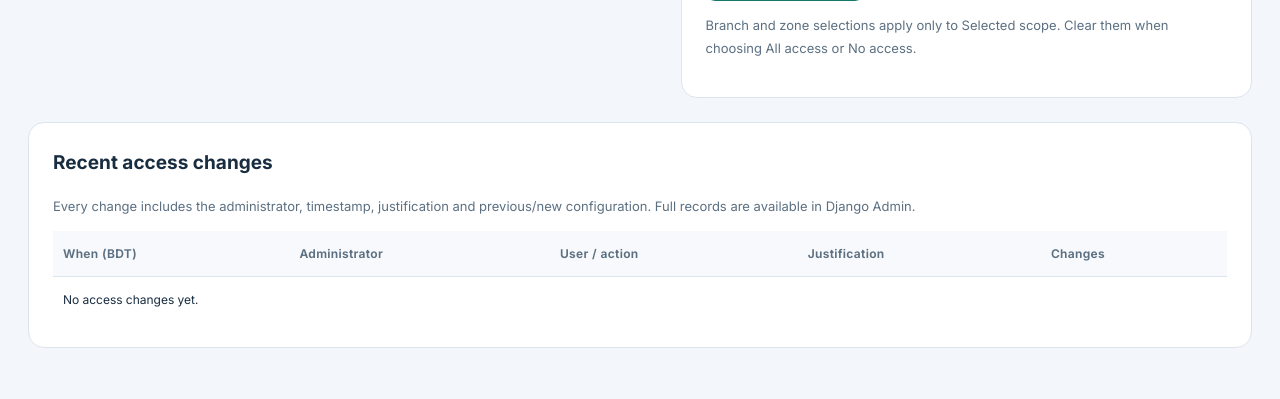
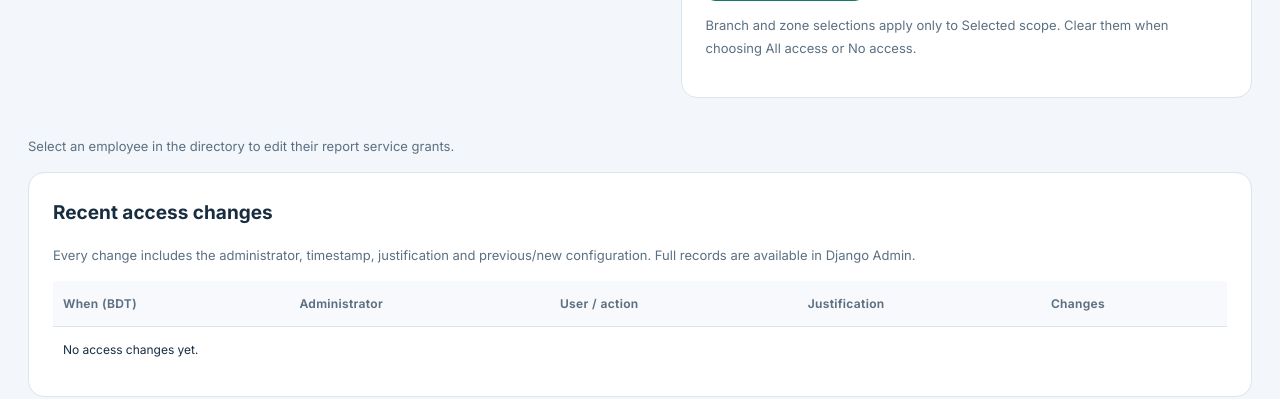
Before and after one commit to burodw1024/cloud, a Django app: page /agentic/data-access/ in a window 1280 px wide. Shown: the part 1030-1429 px from the top of the page. Before the commit the page ends 1378 px from the top, so only its background shows below. Run offline with Django 4.2, Linux system fonts and the light colour scheme; the visitor is signed in with stand-in values (Sample User, id 1); data comes from the database, SQL or seed files in the repository; data that the repository does not hold is empty.

Commit message:
Expose report service grants in employee User access

```diff
--- a/agentic_ai/access_admin.py
+++ b/agentic_ai/access_admin.py
@@ -180,8 +180,16 @@ def access_manager(request):
         if query:
             users = users.filter(username__icontains=query)
         page = Paginator(users, 25).get_page(request.GET.get('page'))
+        service_target, service_grants = None, []
+        if request.user.is_superuser and user_id:
+            from .report_service_access import service_grant_rows
+            service_target = get_user_model().objects.filter(pk=user_id, is_superuser=False).first()
+            if service_target:
+                service_grants = service_grant_rows(service_target)
         response = render(request, 'agentic_ai/data_access.html', {
             'form': form, 'users_page': page, 'query': query,
+            'service_target': service_target, 'service_grants': service_grants,
+            'services_saved': request.method == 'GET' and request.GET.get('services_saved') == '1',
             'saved': request.method == 'GET' and request.GET.get('saved') == '1',
             'events': LoanAccessEvent.objects.select_related('actor', 'subject')[:15],
             'zone_count': LoanZone.objects.filter(is_active=True).count(),
--- a/agentic_ai/report_service_access.py
+++ b/agentic_ai/report_service_access.py
@@ -21,6 +21,19 @@ SERVICE_PERMISSIONS = {
 }
 
 
+def service_permission_queryset():
+    return Permission.objects.filter(content_type__app_label='agentic_ai', codename__in=SERVICE_PERMISSIONS)
+
+
+def service_grant_rows(target, kind='user'):
+    permissions = service_permission_queryset()
+    grants = target.permissions if kind == 'group' else target.user_permissions
+    direct = set(grants.filter(pk__in=permissions).values_list('codename', flat=True))
+    inherited = (set(permissions.filter(group__user=target).values_list('codename', flat=True))
+                 if kind == 'user' else set())
+    return [(key, label, key in direct, key in inherited) for key, label in SERVICE_PERMISSIONS.items()]
+
+
 @staff_member_required(login_url='/login/')
 @require_http_methods(['GET', 'POST'])
 @csrf_protect
@@ -34,8 +47,7 @@ def service_access(request):
     field = 'name' if kind == 'group' else 'username'
     target = None
     error = ''
-    permissions = Permission.objects.filter(content_type__app_label='agentic_ai',
-                                             codename__in=SERVICE_PERMISSIONS)
+    permissions = service_permission_queryset()
     if kind in {'group', 'user'} and name:
         target = model.objects.filter(**{field: name}).first()
         if target is None:
@@ -57,17 +69,14 @@ def service_access(request):
                 record_event(request.user, target if kind == 'user' else None, 'report_service_access', reason,
                              {'kind': kind, 'name': name, 'grants': sorted(before)},
                              {'kind': kind, 'name': name, 'grants': sorted(selected)})
+            if kind == 'user' and values.get('return_to') == 'user_access':
+                return redirect(reverse('agentic_ai:data_access',
+                                        query={'user': target.pk, 'services_saved': '1'}, fragment='service-grants'))
             return redirect(reverse('agentic_ai:service_access', query={'kind': kind, 'name': name, 'saved': '1'}))
-    direct, inherited = set(), set()
-    if target:
-        grants = target.permissions if kind == 'group' else target.user_permissions
-        direct = set(grants.filter(pk__in=permissions).values_list('codename', flat=True))
-        if kind == 'user':
-            inherited = set(permissions.filter(group__user=target).values_list('codename', flat=True))
     response = render(request, 'agentic_ai/report_service_access.html', {
         'kind': kind, 'name': name, 'target': target, 'error': error,
         'saved': request.GET.get('saved') == '1', 'roles': Group.objects.order_by('name'),
-        'services': [(key, label, key in direct, key in inherited) for key, label in SERVICE_PERMISSIONS.items()],
+        'services': service_grant_rows(target, kind) if target else [],
     })
     response['Cache-Control'] = 'no-store'
     return response
--- a/agentic_ai/templates/agentic_ai/data_access.html
+++ b/agentic_ai/templates/agentic_ai/data_access.html
@@ -9,6 +9,29 @@
 <div class="access-table"><table><thead><tr><th>User</th><th>Access</th><th></th></tr></thead><tbody>{% for person in users_page %}<tr><td><strong>{{ person.username }}</strong>{% if not person.is_active %}<small>Inactive account</small>{% endif %}</td><td>{% if person.loan_access_policy.expires_at and person.loan_access_policy.expires_at <= now %}<span class="access-badge neutral">Expired</span>{% elif person.loan_access_policy.mode == 'ALL' %}<span class="access-badge">All branches</span>{% elif person.loan_access_policy.mode == 'SELECTED' %}<span class="access-badge">Selected scope</span>{% elif person.loan_access_policy.mode == 'NONE' %}<span class="access-badge neutral">No access</span>{% elif person.is_superuser %}<span class="access-badge">All branches · superuser default</span>{% else %}<span class="access-badge neutral">Directory default</span>{% endif %}{% if person.loan_access_policy.expires_at %}<small>Expires {{ person.loan_access_policy.expires_at|date:"Y-m-d H:i" }} BDT</small>{% endif %}</td><td><a href="?user={{ person.pk }}#access-editor">Manage →</a></td></tr>{% empty %}<tr><td colspan="3">No matching users.</td></tr>{% endfor %}</tbody></table></div>
 <nav class="access-pagination" aria-label="User pages">{% if users_page.has_previous %}<a href="?q={{ query|urlencode }}&amp;page={{ users_page.previous_page_number }}">Previous</a>{% endif %}<span>Page {{ users_page.number }} of {{ users_page.paginator.num_pages }}</span>{% if users_page.has_next %}<a href="?q={{ query|urlencode }}&amp;page={{ users_page.next_page_number }}">Next</a>{% endif %}</nav>
 <div class="access-explanation"><h3>Access rules</h3><p>Without a saved policy, access follows the synced employee branch, area, zone or division code when it matches a complete, active Division → Zone → Area → Branch path. Active superusers default to all eligible branches. A saved policy overrides these defaults.</p><p><strong>Selected scope</strong> combines chosen branches with every active branch in the chosen zones.</p><p><strong>All access</strong> includes current and future active branches in this directory. A separate permission is required to grant it.</p><p>Paused branches, paused zones and expired policies cannot be queried. A query cannot extend a user's saved scope.</p></div></section>
-<section class="access-card" id="access-editor"><h2>Configure user access</h2><p class="access-muted">Choose the smallest scope needed for the user's work. Record why the access is being granted or changed.</p><form method="post" class="access-form">{% csrf_token %}{% if form.instance.pk %}<input type="hidden" name="subject_id" value="{{ form.instance.user_id }}">{% endif %}{{ form.non_field_errors }}{% for field in form %}{% if field.is_hidden %}{{ field }}{{ field.errors }}{% else %}<div data-access-field="{{ field.name }}">{{ field.label_tag }}{{ field.errors }}{{ field }}{% if field.help_text %}<small>{{ field.help_text }}</small>{% endif %}</div>{% endif %}{% endfor %}<button type="submit">Save user access</button></form><p class="access-muted">Branch and zone selections apply only to Selected scope. Clear them when choosing All access or No access.</p></section></div>
+<section class="access-card" id="access-editor"><h2>Configure user access</h2>{% if service_target %}<p><a href="#service-grants">Manage this employee’s report service grants</a></p>{% endif %}<p class="access-muted">Choose the smallest scope needed for the user's work. Record why the access is being granted or changed.</p><form method="post" class="access-form">{% csrf_token %}{% if form.instance.pk %}<input type="hidden" name="subject_id" value="{{ form.instance.user_id }}">{% endif %}{{ form.non_field_errors }}{% for field in form %}{% if field.is_hidden %}{{ field }}{{ field.errors }}{% else %}<div data-access-field="{{ field.name }}">{{ field.label_tag }}{{ field.errors }}{{ field }}{% if field.help_text %}<small>{{ field.help_text }}</small>{% endif %}</div>{% endif %}{% endfor %}<button type="submit">Save user access</button></form><p class="access-muted">Branch and zone selections apply only to Selected scope. Clear them when choosing All access or No access.</p></section></div>
+{% if service_target %}
+<section class="access-card" id="service-grants">
+<h2>Report services for {{ service_target.username }}</h2>
+<p class="access-muted">Choose which services this employee can use. Delivery channels also require access to the configured tool above and an approved recipient.</p>
+{% if services_saved %}<p class="access-notice" role="status">Report service grants saved and audited.</p>{% endif %}
+<form method="post" action="{% url 'agentic_ai:service_access' %}" class="access-form">
+{% csrf_token %}
+<input type="hidden" name="kind" value="user">
+<input type="hidden" name="name" value="{{ service_target.username }}">
+<input type="hidden" name="return_to" value="user_access">
+<fieldset><legend>Service permissions</legend>
+{% for key,label,checked,inherited in service_grants %}
+<label><input type="checkbox" name="permissions" value="{{ key }}"{% if checked %} checked{% endif %}> {{ label }}{% if inherited %} <small>Inherited from a role</small>{% endif %}</label>
+{% endfor %}
+</fieldset>
+<label for="inline-service-reason">Reason for the service grant change</label>
+<textarea name="reason" id="inline-service-reason" rows="2" minlength="8" maxlength="500" required></textarea>
+<button type="submit">Save report service grants</button>
+</form>
+</section>
+{% elif user.is_superuser %}
+<p class="access-muted">Select an employee in the directory to edit their report service grants.</p>
+{% endif %}
 <section class="access-card"><h2>Recent access changes</h2><p class="access-muted">Every change includes the administrator, timestamp, justification and previous/new configuration. Full records are available in Django Admin.</p><div class="access-table"><table><thead><tr><th>When (BDT)</th><th>Administrator</th><th>User / action</th><th>Justification</th><th>Changes</th></tr></thead><tbody>{% for event in events %}<tr><td>{{ event.created_at|date:"Y-m-d H:i" }}</td><td>{{ event.actor_label }}</td><td>{{ event.subject_label|default:"Directory" }}<small>{{ event.action }}</small></td><td>{{ event.reason }}</td><td><details><summary>View change</summary><pre>{{ event.before }}</pre><pre>{{ event.after }}</pre></details></td></tr>{% empty %}<tr><td colspan="5">No access changes yet.</td></tr>{% endfor %}</tbody></table></div></section>
 </main><script src="{% static 'agentic_ai/access_policy_form.js' %}"></script></body></html>
```
Also changed, not shown: agentic_ai/tests/test_report_service_access.py (+22 -0 lines).
